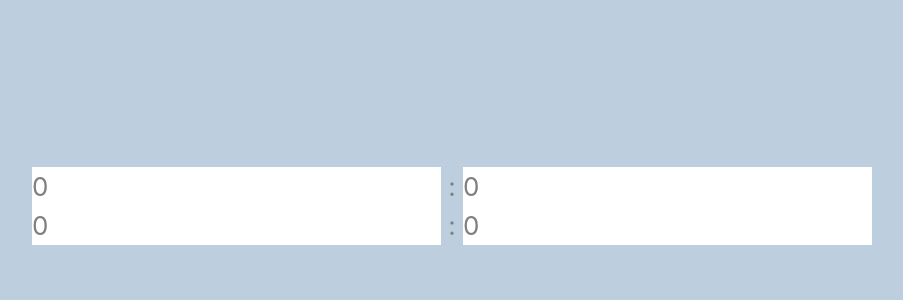
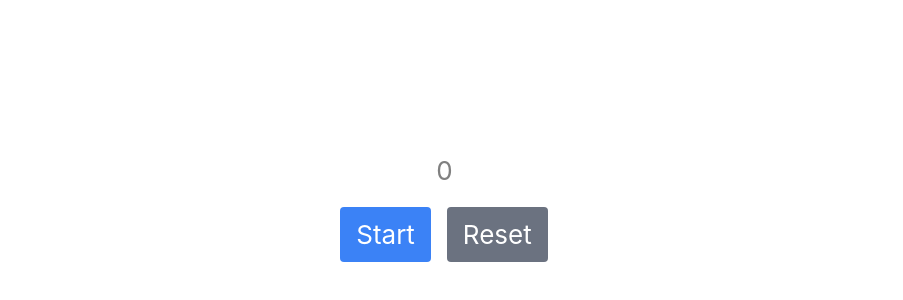
Before and after one commit to yoshikawa11/React100, a React (Create React App) app in the folder React100Knocks/: page / in a window 1280 px wide. Shown: the part 194-494 px from the top of the page, without its empty margins (188-1091 px from the left). Built offline with nearby package versions, Linux system fonts and the light colour scheme; the HTML template or start-up script is replaced by a standard one.

Commit message:
秒だけのタイマーを実装した

```diff
--- a/React100Knocks/src/App.css
+++ b/React100Knocks/src/App.css
@@ -14,7 +14,7 @@
 } */
 
 .App-header {
-  background-color: #bdcfde;
+  /* background-color: #bdcfde;*/
   min-height: 100vh;
   display: flex;
   flex-direction: column;
--- a/React100Knocks/src/component/Timer.tsx
+++ b/React100Knocks/src/component/Timer.tsx
@@ -1,70 +1,63 @@
-import React, { useState, useEffect, useRef } from 'react';
+import React, { useState, useEffect } from 'react';
 
 function Timer() {
-  const [inputMinutes, setInputMinutes] = useState<number>(0);
-  const [inputSeconds, setInputSeconds] = useState<number>(0);
-  const [remainingMinutes, setRemainingMinutes] = useState<number>(0);
-  const [remainingSeconds, setRemainingSeconds] = useState<number>(0);
+  const [totalSeconds, setTotalSeconds] = useState<number>(0);
+  const [isRunning, setIsRunning] = useState<boolean>(false);
 
-  const inputRef = useRef<HTMLInputElement>(null);
+  useEffect(() => {
+    let interval: NodeJS.Timeout | null = null;
 
-  // 残り時間をカウントダウンする関数
-  useEffect(() => {
-    const interval = setInterval(() => {
-      if (remainingSeconds > 0 || remainingMinutes > 0) {
-        if (remainingSeconds === 0) {
-          setRemainingMinutes((prev) => prev - 1);
-          setRemainingSeconds(59);
-        } else {
-          setRemainingSeconds((prev) => prev - 1);
+    if (isRunning) {
+      interval = setInterval(() => {
+        if (totalSeconds > 0) {
+          setTotalSeconds((prevTotalSeconds) => prevTotalSeconds - 1);
+        }
+      }, 1000);
+    } else {
+        if (interval) {
+          clearInterval(interval);
         }
       }
-    }, 1000);
 
-    return () => clearInterval(interval);
-  }, [remainingMinutes, remainingSeconds]);
+      return () => {
+        if (interval) {
+          clearInterval(interval);
+        }
+      };
+  }, [isRunning, totalSeconds]);
 
-  // Enter キーが押されたときに時間を設定する関数
-  const handleKeyPress = (event: React.KeyboardEvent<HTMLInputElement>) => {
-    if (event.key === 'Enter') {
-      setRemainingMinutes(inputMinutes);
-      setRemainingSeconds(inputSeconds);
-      if (inputRef.current) {
-        inputRef.current.blur();
-      }
-    }
+  const handleStartStop = () => {
+    setIsRunning((prevIsRunning) => !prevIsRunning);
+  };
+
+  const handleReset = () => {
+    setTotalSeconds(0);
+    setIsRunning(false);
+  };
+
+  const handleInputChange = (event: React.ChangeEvent<HTMLInputElement>) => {
+    const { value } = event.target;
+    const seconds = parseInt(value, 10);
+    setTotalSeconds(isNaN(seconds) ? 0 : seconds);
   };
 
   return (
-    <div>
-      <div>
+    <div className="flex flex-col items-center justify-center">
+      <div className="flex items-center">
         <input
           type="number"
-          value={inputMinutes}
-          onChange={(e) => setInputMinutes(parseInt(e.target.value))}
-          onKeyPress={handleKeyPress}
-          ref={inputRef}
-        />
-        <span> : </span>
-        <input
-          type="number"
-          value={inputSeconds}
-          onChange={(e) => setInputSeconds(parseInt(e.target.value))}
-          onKeyPress={handleKeyPress}
+          value={totalSeconds}
+          onChange={handleInputChange}
+          className="w-24 h-10 text-center"
         />
       </div>
       <div>
-        <input
-          type="number"
-          value={remainingMinutes}
-          readOnly
-        />
-        <span> : </span>
-        <input
-          type="number"
-          value={remainingSeconds}
-          readOnly
-        />
+        <button className="mt-4 px-4 py-2 bg-blue-500 text-white rounded hover:bg-blue-400" onClick={handleStartStop}>
+          {isRunning ? 'Stop' : 'Start'}
+        </button>
+        <button className="mt-4 mx-4 px-4 py-2 bg-gray-500 text-white rounded hover:bg-gray-400" onClick={handleReset}>
+          Reset
+        </button>
       </div>
     </div>
   );
```
